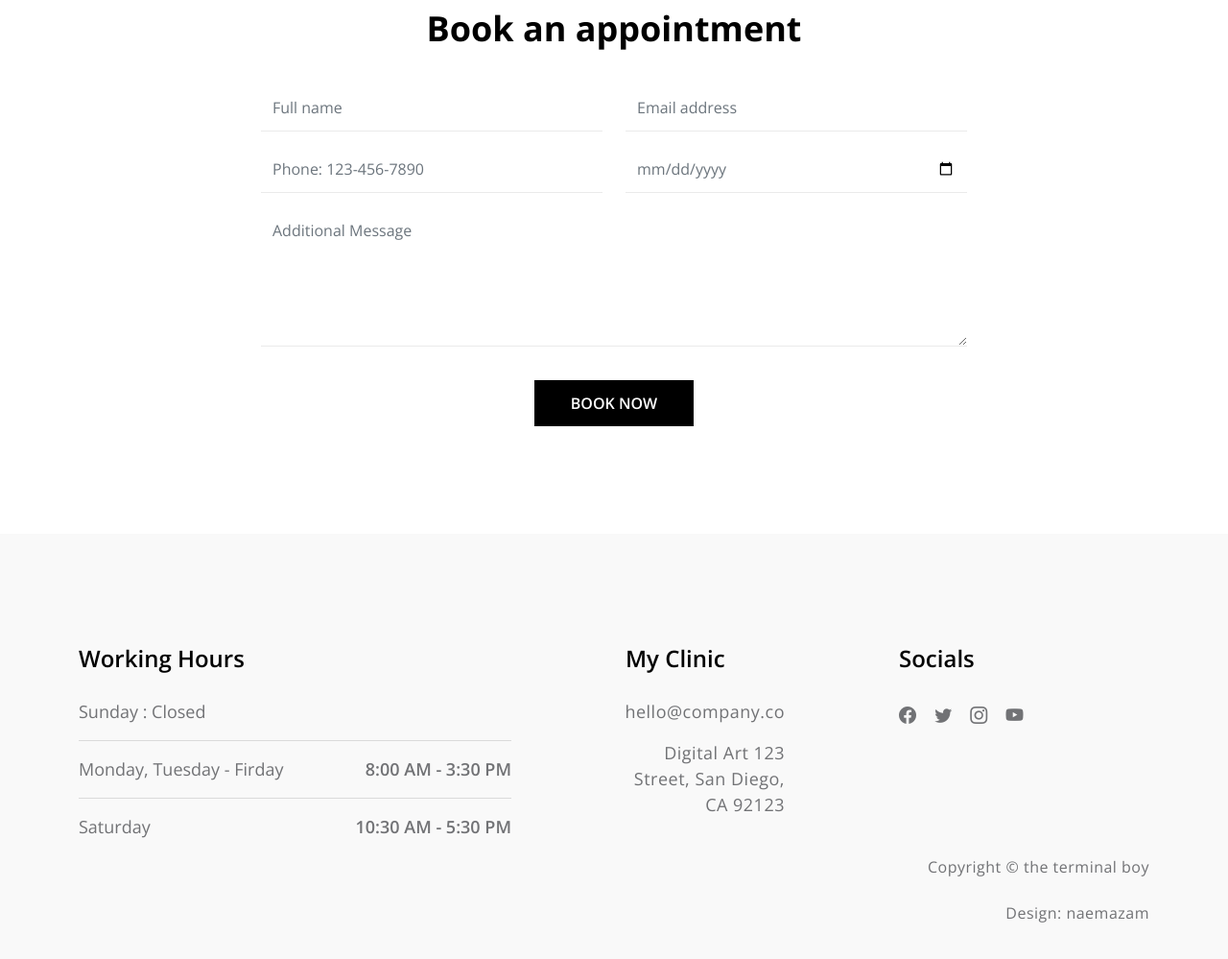
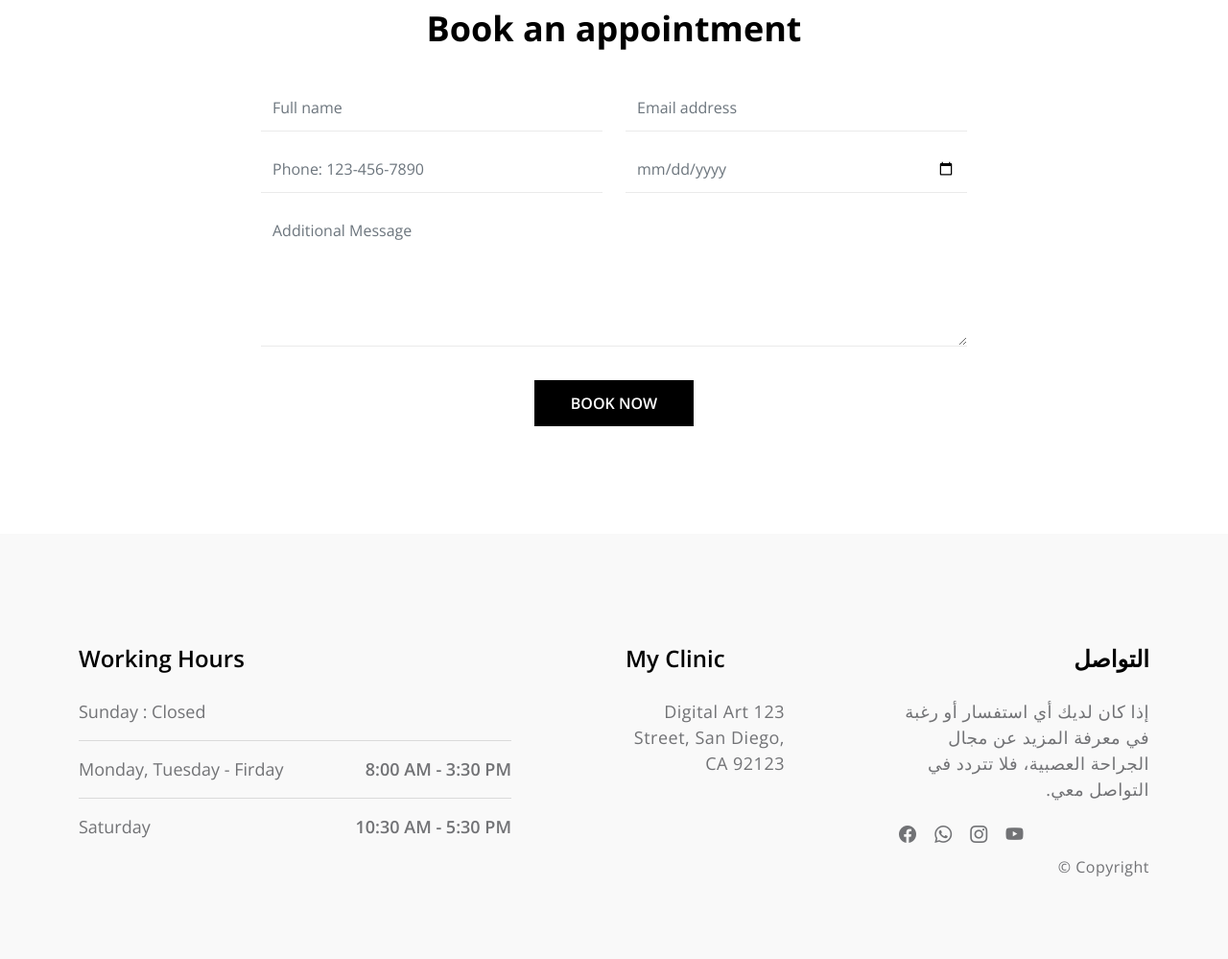
Before and after one commit to koteba/dr.Muthanna, a plain HTML site: page index.html in a window 1280 px wide. Shown: the part 4064-5063 px from the top of the page at 96% size. Drawn offline with nearby package versions, Linux system fonts and the light colour scheme; a script that the page names is missing.

Commit message:
Resolved merge conflicts 2

```diff
--- a/index.html
+++ b/index.html
@@ -196,7 +196,8 @@
                                 <p>التقييم السريري والتشخيص:
                                     <br>
                                     إجراء فحوصات شاملة للمرضى لتقييم حالتهم العصبية,
-                                تحليل الصور الطبية مثل الأشعة المقطعية (CT) والرنين المغناطيسي (MRI) لتشخيص الحالات العصبية المعقدة.
+                                    تحليل الصور الطبية مثل الأشعة المقطعية (CT) والرنين المغناطيسي (MRI) لتشخيص الحالات
+                                    العصبية المعقدة.
                                     <br>
 
                                     العمليات الجراحية:
@@ -210,7 +211,8 @@
                                     <br>
                                     الطوارئ والعناية الفورية:
                                     <br>
-                                التعامل مع الحالات الطارئة مثل إصابات الرأس الحادة والنزيف الدماغي، واتخاذ قرارات طبية سريعة وحاسمة.
+                                    التعامل مع الحالات الطارئة مثل إصابات الرأس الحادة والنزيف الدماغي، واتخاذ قرارات
+                                    طبية سريعة وحاسمة.
                                     توفير العناية الفورية للمرضى في قسم الطوارئ والتنسيق مع الفرق الطبية الأخرى.
                                 </p>
                             </div>
@@ -220,7 +222,7 @@
                             </div>
 
                             <div class="col-9 col-md-5 ps-md-3 ps-lg-0 order-1 order-md-3 py-4 timeline-date">
-                                <time>2023-07-1  </time>
+                                <time>2023-07-1 </time>
                             </div>
                         </div>
 
@@ -230,11 +232,15 @@
                                 class="col-9 col-md-5 ms-md-4 ms-lg-0 order-3 order-md-1 timeline-content bg-white shadow-lg">
                                 <h3 class=" text-light">مستشفى الوطني باللاذقية</h3>
 
-                                <p>مستشفى الوطني باللاذقية، المعروف أيضاً بمستشفى الشهيد حمزة علي نوفل، يقدم خدمات طبية متقدمة في مجال جراحة الأعصاب. يتخصص
-                                المستشفى في معالجة الحالات المعقدة التي تتعلق بالدماغ، العمود الفقري، والجهاز العصبي بشكل عام.
+                                <p>مستشفى الوطني باللاذقية، المعروف أيضاً بمستشفى الشهيد حمزة علي نوفل، يقدم خدمات طبية
+                                    متقدمة في مجال جراحة الأعصاب. يتخصص
+                                    المستشفى في معالجة الحالات المعقدة التي تتعلق بالدماغ، العمود الفقري، والجهاز العصبي
+                                    بشكل عام.
 
-                                من بين الأطباء المميزين في هذا المجال بمستشفى الوطني باللاذقية، يوجد الدكتور علي إبراهيم، الذي يعمل كأخصائي في جراحة
-                                الأعصاب، بما في ذلك جراحة العمود الفقري والنخاع الشوكي. الدكتور علي يتمتع بخبرة كبيرة في هذا التخصص ويقدم علاجات متنوعة
+                                    من بين الأطباء المميزين في هذا المجال بمستشفى الوطني باللاذقية، يوجد الدكتور علي
+                                    إبراهيم، الذي يعمل كأخصائي في جراحة
+                                    الأعصاب، بما في ذلك جراحة العمود الفقري والنخاع الشوكي. الدكتور علي يتمتع بخبرة
+                                    كبيرة في هذا التخصص ويقدم علاجات متنوعة
                                     للحالات العصبية الحرج.</p>
                             </div>
 
@@ -430,7 +436,8 @@
                                 <i class="bi-star"></i>
                             </div>
 
-                            <p class="text-primary d-block mt-2 mb-0 w-100"><strong> جراحة الأوعية الدموية العصبية</strong></p>
+                            <p class="text-primary d-block mt-2 mb-0 w-100"><strong> جراحة الأوعية الدموية
+                                    العصبية</strong></p>
 
                             <p class="reviews-text w-100"> معالجة الأوعية الدموية في الدماغ والنخاع الشوكي.
                                 تشمل جراحات تمدد الأوعية الدموية، وتشوهات الأوعية الدموية، والسكتات الدماغية.</p>
@@ -530,29 +537,33 @@
                 <div class="col-lg-2 col-md-6 col-12 my-4 my-lg-0">
                     <h5 class="mb-lg-4 mb-3">My Clinic</h5>
 
-                    <p><a href="mailto:hello@company.co">hello@company.co</a>
+                    <!-- <p><a href="mailto:hello@company.co">hello@company.co</a> -->
                     <p>
 
                     <p>123 Digital Art Street, San Diego, CA 92123</p>
                 </div>
 
                 <div class="col-lg-3 col-md-6 col-12 ms-auto">
-                    <h5 class="mb-lg-4 mb-3">Socials</h5>
+                    <h5 class="mb-lg-4 mb-3" dir="rtl"> التواصل </h5>
+                    <p>إذا كان لديك أي استفسار أو رغبة في معرفة المزيد عن مجال الجراحة العصبية، فلا تتردد في التواصل
+                        معي.
+                    </p>
 
                     <ul class="social-icon">
-                        <li><a href="#" class="social-icon-link bi-facebook"></a></li>
+                        <li><a target="_blank" href="https://www.facebook.com/profile.php?id=61554840524640" class="social-icon-link bi-facebook"></a></li>
 
-                        <li><a href="#" class="social-icon-link bi-twitter"></a></li>
+                        <li><a target="_blank" href="https://wa.me/963932881032"
+                                class="social-icon-link bi-whatsapp"></a></li>
 
-                        <li><a href="#" class="social-icon-link bi-instagram"></a></li>
+                        <li><a target="_blank" href="#" class="social-icon-link bi-instagram"></a></li>
 
                         <li><a href="#" class="social-icon-link bi-youtube"></a></li>
                     </ul>
                 </div>
 
                 <div class="col-lg-3 col-12 ms-auto mt-4 mt-lg-0">
-                    <p class="copyright-text">Copyright © the terminal boy
-                        <br><br>Design: <a href="https://naemazam.com" target="_parent">naemazam</a>
+                    <p class="copyright-text">Copyright ©
+                        <!-- <br><br>Design: <a href="https://naemazam.com" target="_parent">naemazam</a> -->
                     </p>
                 </div>
 
```
Lines whose indentation alone changed are shown as unchanged.
